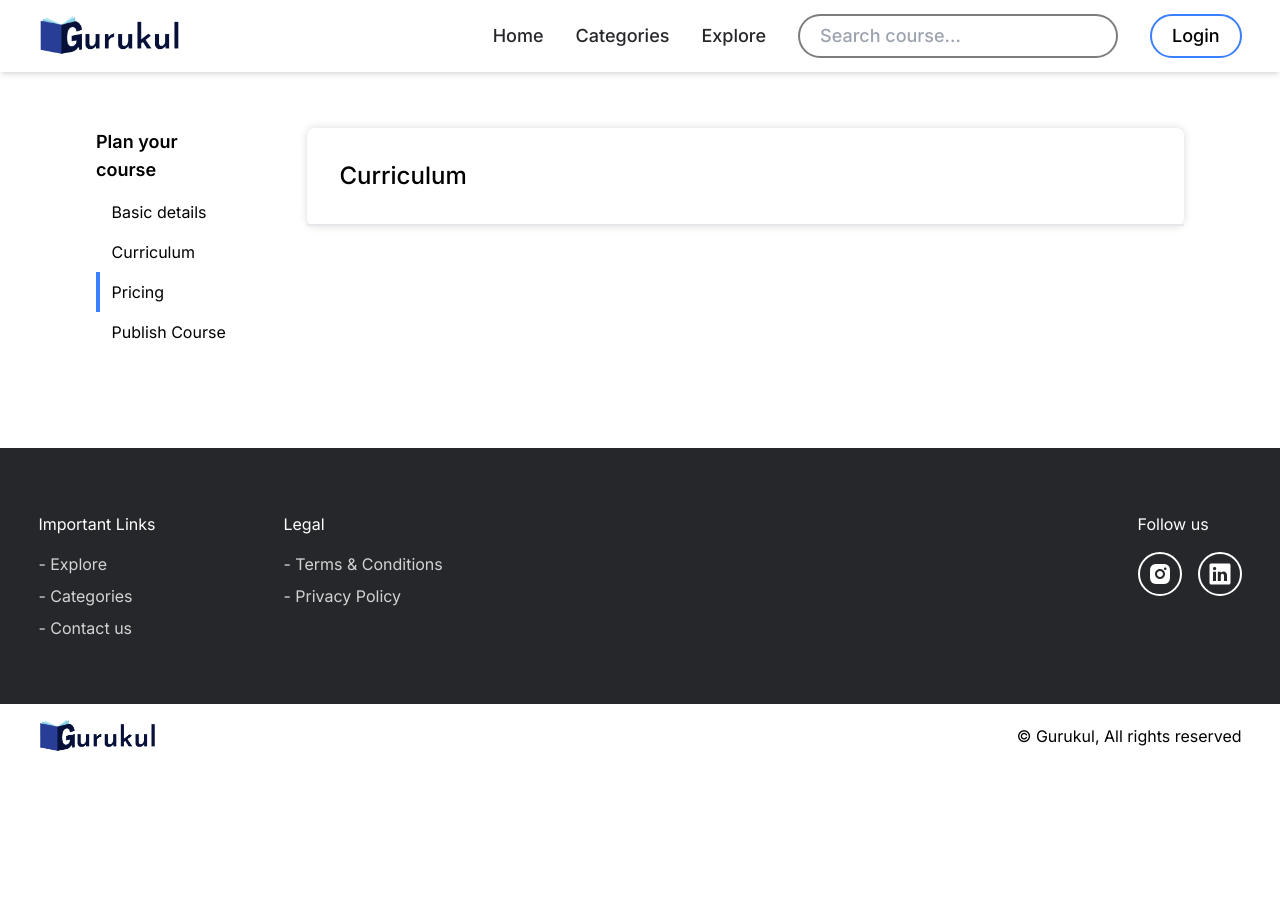
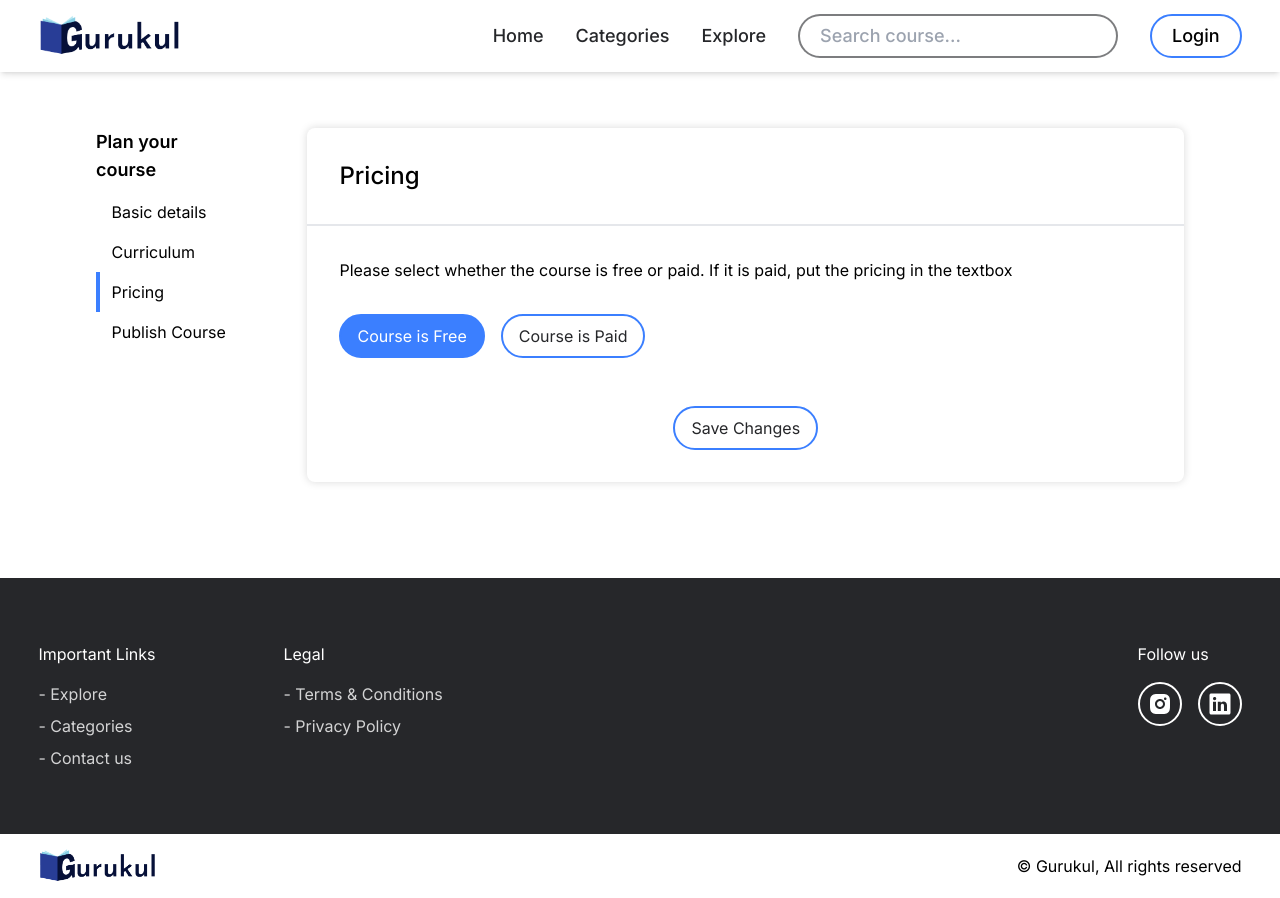
Before and after one commit to ghOst-vedant/gurukul, a Next.js app: page /addnewcourse in a window 1280 px wide. Both pictures are taken after a click on the button "Pricing". Before the commit the page ends 800 px from the top, so only its background shows below. Built offline with nearby package versions, Linux system fonts and the light colour scheme.

Commit message:
[Update]:Done ui for putting price of course

```diff
--- a/src/app/addnewcourse/page.tsx
+++ b/src/app/addnewcourse/page.tsx
@@ -16,6 +16,11 @@ export type Test = {
     questionType: string;
     question?: Mcq | Descriptive;
   }[];
+};
+
+export type Pricing = {
+  isCourseFree: boolean;
+  price: number;
 };
 
 export type Mcq = {
@@ -79,6 +84,10 @@ const page = () => {
     coursePromotionalVideo: "",
   });
   const [curriculum, setCurriculum] = useState<CurriculumSection[]>([]);
+  const [pricing, setPricing] = useState<Pricing>({
+    isCourseFree: true,
+    price: 0,
+  });
 
   return (
     <div className="px-4 pb-16 pt-28 sm:p-12 sm:pt-28 lg:px-24 lg:pb-24 lg:pt-32 flex flex-col sm:flex-row gap-10 sm:gap-8 lg:gap-20">
@@ -114,7 +123,9 @@ const page = () => {
           setCurriculum={setCurriculum}
         />
       )}
-      {currentview === "Pricing" && <CourseCreatePricing />}
+      {currentview === "Pricing" && (
+        <CourseCreatePricing pricing={pricing} setPricing={setPricing} />
+      )}
     </div>
   );
 };
--- a/src/components/ui/CourseCreatePricing.tsx
+++ b/src/components/ui/CourseCreatePricing.tsx
@@ -1,9 +1,83 @@
-import React from "react";
+import { Pricing } from "@/app/addnewcourse/page";
+import React, { Dispatch, SetStateAction } from "react";
 
-const CourseCreatePricing = () => {
+type CourseCreatePricingProps = {
+  pricing: Pricing;
+  setPricing: Dispatch<SetStateAction<Pricing>>;
+};
+
+const CourseCreatePricing: React.FC<CourseCreatePricingProps> = ({
+  pricing,
+  setPricing,
+}) => {
+  const setCourseFreeStatus = (status: boolean) => {
+    setPricing((prevDetails) => ({ ...prevDetails, isCourseFree: status }));
+  };
+
+  const handleChangePricing = (e: React.ChangeEvent<HTMLInputElement>) => {
+    setPricing((prevDetails) => ({
+      ...prevDetails,
+      price: parseInt(e.target.value),
+    }));
+  };
+
+  const savePricingDetails = () => {
+    console.log(pricing);
+  };
+
   return (
     <div className="w-full shadow flex flex-col h-fit rounded-lg">
-      <h2 className="text-2xl font-medium p-8 border-b-2">Curriculum</h2>
+      <h2 className="text-2xl font-medium p-8 border-b-2">Pricing</h2>
+      <div className="p-8 flex flex-col gap-8">
+        <p>
+          Please select whether the course is free or paid. If it is paid, put
+          the pricing in the textbox
+        </p>
+        <div className="flex flex-col gap-6">
+          <span className="flex gap-4">
+            <button
+              className={`text-black hover:text-white hover:bg-blue border-2 border-blue rounded-full px-5 py-2 sm:px-4 sm:py-2 ${
+                pricing.isCourseFree ? "bg-blue text-white" : "bg-white"
+              }`}
+              onClick={() => setCourseFreeStatus(true)}
+            >
+              Course is Free
+            </button>
+            <button
+              className={`text-black hover:text-white hover:bg-blue border-2 border-blue rounded-full px-5 py-2 sm:px-4 sm:py-2 ${
+                !pricing.isCourseFree ? "bg-blue text-white" : "bg-white"
+              }`}
+              onClick={() => setCourseFreeStatus(false)}
+            >
+              Course is Paid
+            </button>
+          </span>
+          <span
+            className={`${
+              pricing.isCourseFree ? "hidden" : "flex"
+            } flex-col w-fit gap-2`}
+          >
+            <label htmlFor="price" className="font-medium text-lg">
+              Enter price
+            </label>
+            <input
+              type="number"
+              name="price"
+              id="price"
+              value={`${pricing.price || 0}`}
+              onChange={handleChangePricing}
+              placeholder="Eg:499"
+              className="border-[1px] border-black/60 rounded-lg px-4 py-3 outline-none"
+            />
+          </span>
+        </div>
+        <button
+          className="text-black hover:text-white hover:bg-blue border-2 border-blue rounded-full px-5 py-2 sm:px-4 sm:py-2 mx-auto mt-4"
+          onClick={savePricingDetails}
+        >
+          Save Changes
+        </button>
+      </div>
     </div>
   );
 };
```
